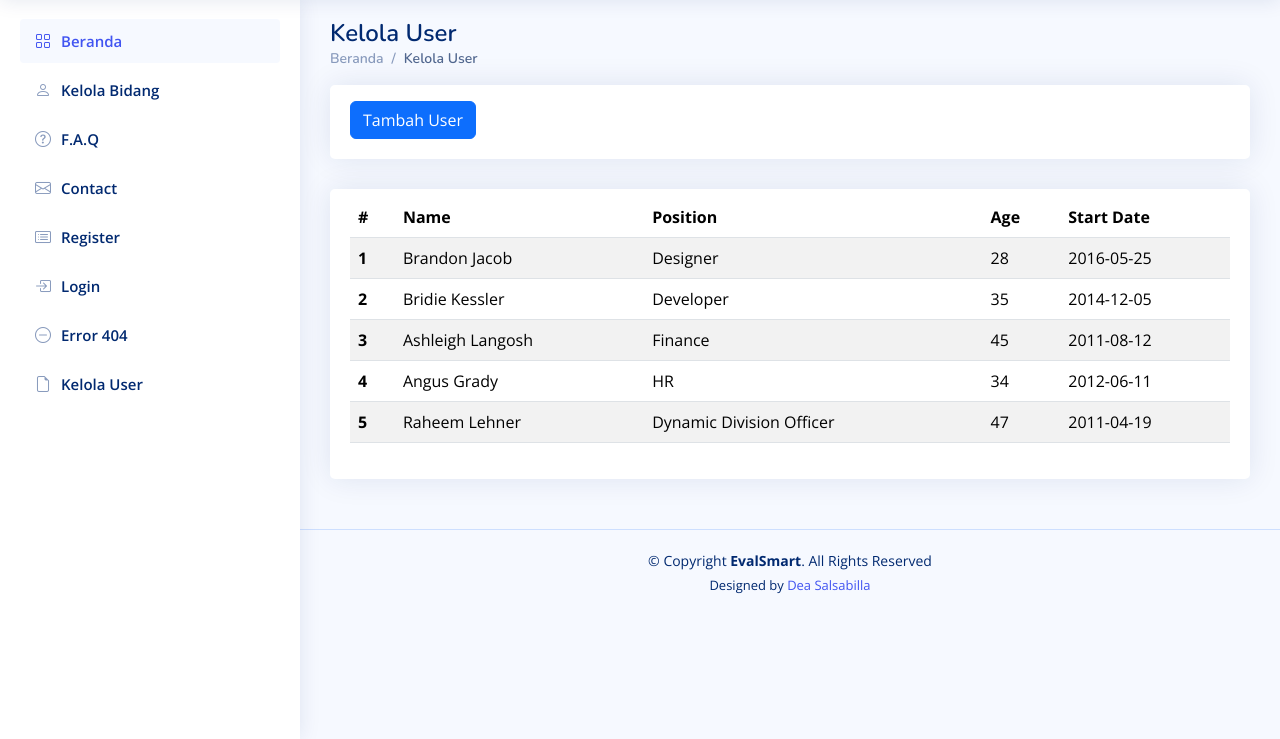
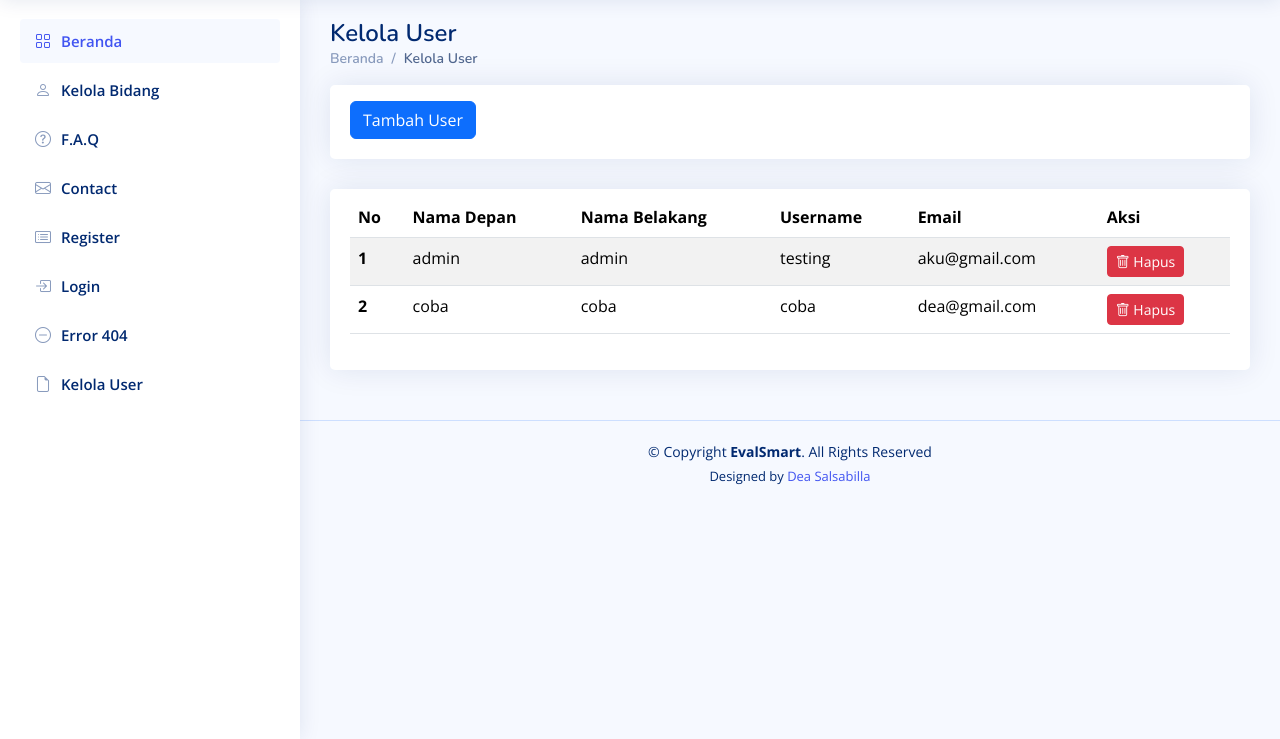
Before and after one commit to deasalsabilla/EvalSmart, a Django app: page /user/ in a window 1280 px wide. Shown: the part 61-800 px from the top of the page. Run offline with Django 4.2, Linux system fonts and the light colour scheme; data comes from the database, SQL or seed files in the repository; both versions use the stored data as it was after the commit; some libraries are stand-ins or nearby versions.

Commit message:
menampilkan data user dan membuat fungsi hapus user

```diff
--- a/testing/templates/user.html
+++ b/testing/templates/user.html
@@ -87,49 +87,34 @@
                 <table class="table table-striped mt-2">
                     <thead>
                       <tr>
-                      <th scope="col">#</th>
-                      <th scope="col">Name</th>
-                      <th scope="col">Position</th>
-                      <th scope="col">Age</th>
-                      <th scope="col">Start Date</th>
+                        <th scope="col">No</th>
+                        <th scope="col">Nama Depan</th>
+                        <th scope="col">Nama Belakang</th>
+                        <th scope="col">Username</th>
+                        <th scope="col">Email</th>
+                        <th scope="col">Aksi</th>
                       </tr>
                     </thead>
                     <tbody>
+                      {% for user in users %}
                         <tr>
-                      <th scope="row">1</th>
-                      <td>Brandon Jacob</td>
-                      <td>Designer</td>
-                      <td>28</td>
-                      <td>2016-05-25</td>
+                          <th scope="row">{{ forloop.counter }}</th>
+                          <td>{{ user.first_name }}</td>
+                          <td>{{ user.last_name }}</td>
+                          <td>{{ user.username }}</td>
+                          <td>{{ user.email }}</td>
+                          <td>
+                            <form action="{% url 'hapus_user' user.id %}" method="post" class="d-inline">
+                              {% csrf_token %}
+                              <button type="submit" class="btn btn-danger btn-sm" onclick="return confirm('Apakah Anda yakin ingin menghapus user ini?');"><i class="bi bi-trash"></i> Hapus</button>
+                            </form>
+                          </td>
                         </tr>
+                      {% empty %}
                         <tr>
-                      <th scope="row">2</th>
-                      <td>Bridie Kessler</td>
-                      <td>Developer</td>
-                      <td>35</td>
-                      <td>2014-12-05</td>
+                          <td colspan="6" class="text-center">Tidak ada data pengguna.</td>
                         </tr>
-                    <tr>
-                      <th scope="row">3</th>
-                      <td>Ashleigh Langosh</td>
-                      <td>Finance</td>
-                      <td>45</td>
-                      <td>2011-08-12</td>
-                    </tr>
-                    <tr>
-                      <th scope="row">4</th>
-                      <td>Angus Grady</td>
-                      <td>HR</td>
-                      <td>34</td>
-                      <td>2012-06-11</td>
-                    </tr>
-                    <tr>
-                      <th scope="row">5</th>
-                      <td>Raheem Lehner</td>
-                      <td>Dynamic Division Officer</td>
-                      <td>47</td>
-                      <td>2011-04-19</td>
-                    </tr>
+                      {% endfor %}
                     </tbody>
                   </table>
                   <!-- End Table with stripped rows -->
--- a/testing/urls.py
+++ b/testing/urls.py
@@ -25,8 +25,9 @@ urlpatterns = [
     path("login/", views.login, name="login"),
     path("bidang/", views.bidang, name="bidang"),
     path("bidang/tambah-bidang/", views.tambah_bidang, name="tambahBidang"),
-    path('bidang/edit/<int:id>/', views.edit_bidang, name='edit_bidang'),
-    path('bidang/delete/<int:id>/', views.delete_bidang, name='delete_bidang'),
+    path('bidang/edit-bidang/<int:id>/', views.edit_bidang, name='edit_bidang'),
+    path('bidang/hapus-bidang/<int:id>/', views.delete_bidang, name='delete_bidang'),
     path("user/", views.user, name="user"),
     path("user/tambah-user/", views.tambah_user, name="tambah_user"),
+    path('user/hapus-user/<int:user_id>/', views.hapus_user, name='hapus_user'),
 ]
--- a/testing/views.py
+++ b/testing/views.py
@@ -14,7 +14,9 @@ def login(request):
 
 #mengarahkan ke halaman kelola user
 def user(request):
-    return render(request, 'user.html')
+    # Ambil data user yang bukan staff dan aktif
+    users = User.objects.filter(is_staff=False, is_active=True).order_by('id')
+    return render(request, 'user.html', {'users': users})
 
 #fungsi tambah user
 def tambah_user(request):
@@ -54,6 +56,19 @@ def tambah_user(request):
 
     # Jika request bukan POST, kembalikan halaman form
     return render(request, 'tambah_user.html')
+
+# fungsi hapus user
+def hapus_user(request, user_id):
+    try:
+        user = User.objects.get(id=user_id)
+        if not user.is_staff:  # Pastikan pengguna yang dihapus bukan staff
+            user.delete()
+            messages.success(request, "User berhasil dihapus.")
+        else:
+            messages.error(request, "Tidak dapat menghapus user dengan status staff.")
+    except User.DoesNotExist:
+        messages.error(request, "User tidak ditemukan.")
+    return redirect('user')
 
 #mengarahkan ke halaman kelola bidang dan menampilkan data bidang
 def bidang(request):
```
Also changed, not shown: db.sqlite3. Lines whose indentation alone changed are shown as unchanged.
